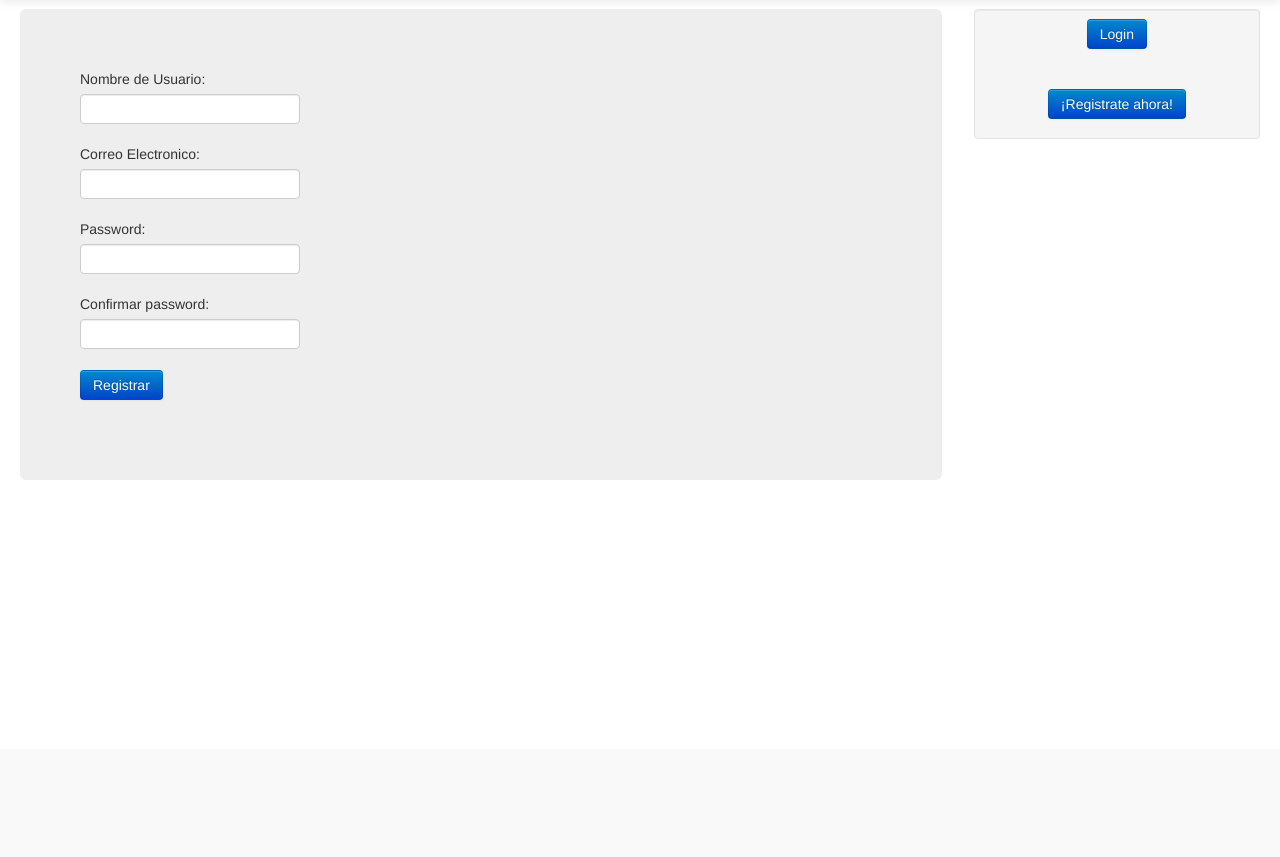
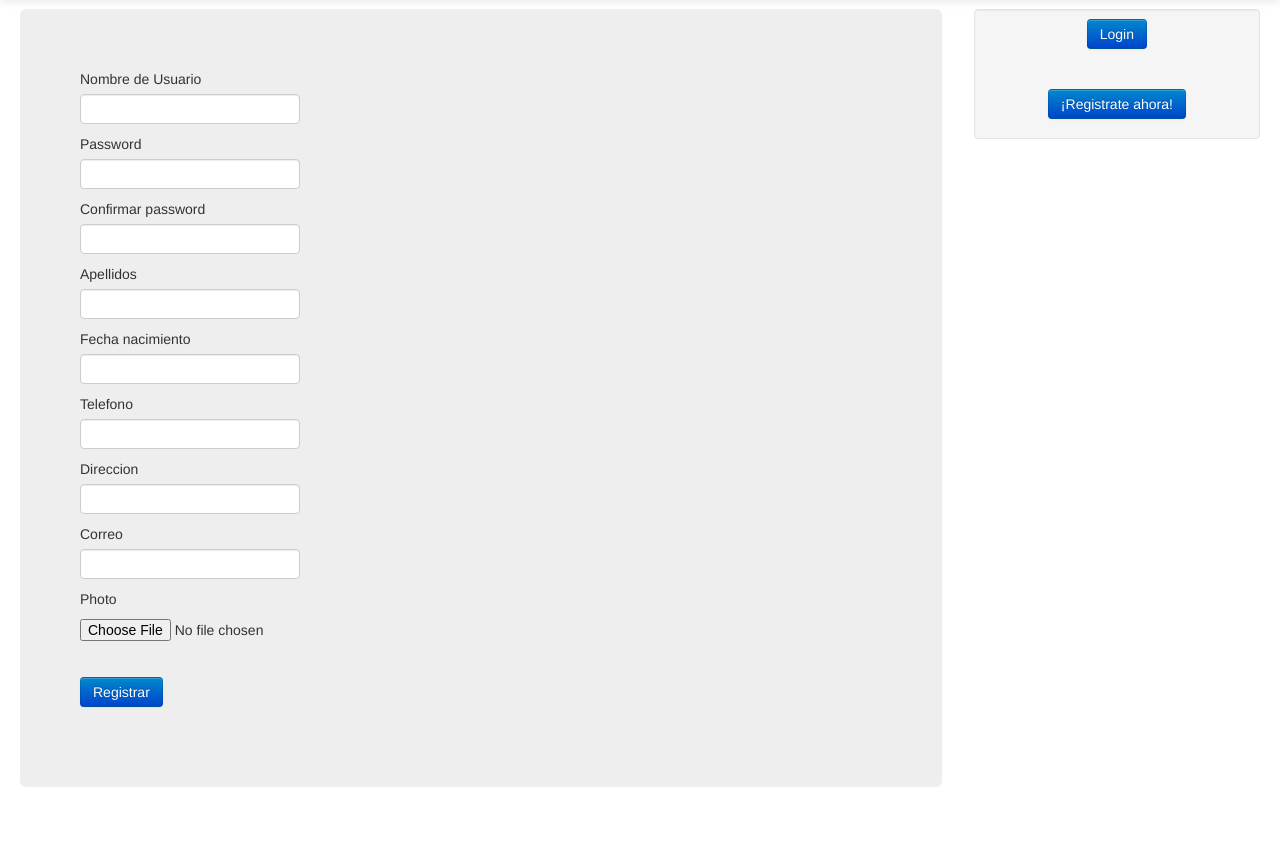
Before and after one commit to noeliacalga/Proyecto, a Django app: page /registro/ in a window 1280 px wide. Shown: the part 51-908 px from the top of the page. Before the commit the page ends 453 px from the top, so only its background shows below. Run offline with Django 3.2, Linux system fonts and the light colour scheme; some libraries are stand-ins or nearby versions.

Commit message:
modificando registro

```diff
--- a/agenda/apps/home/forms.py
+++ b/agenda/apps/home/forms.py
@@ -10,8 +10,7 @@ class LoginForm(forms.Form):
 	password=forms.CharField(widget=forms.PasswordInput(render_value=False))
 
 class RegisterForm(forms.Form):
-	class Meta:
-		model= userProfile
+
 	username = forms.CharField(label="Nombre de Usuario",widget=forms.TextInput())
 	email    = forms.EmailField(label="Correo Electronico",widget=forms.TextInput())
 	password_one = forms.CharField(label="Password",widget=forms.PasswordInput(render_value=False))
--- a/agenda/apps/home/models.py
+++ b/agenda/apps/home/models.py
@@ -12,9 +12,10 @@ class userProfile(models.Model):
 	telefono	= models.CharField(max_length=9)
 	direccion	= models.CharField(max_length=200)
 	correo		= models.CharField(max_length=200)
-	photo = models.ImageField(upload_to=url)
+	photo = models.ImageField(upload_to=url,null=True, blank=True)
 
 	USERNAME_FIELD = 'nombre'
 	def __unicode__(self):
 		return self.user.username
+
 # Create your models here.
--- a/agenda/apps/home/views.py
+++ b/agenda/apps/home/views.py
@@ -12,9 +12,7 @@ from django.contrib.auth.decorators import login_required
 import json as simplejson
 
 def index_view(request):
-	user=request.user
-	perfil=userProfile.objects.get(user=user)
-	ctx = {'perfil':perfil, 'user':request.user}
+
 	return render_to_response('home/index.html',context_instance=RequestContext(request))
 
 @login_required
@@ -60,9 +58,7 @@ def singleContacto_view(request, id_cont):
 
 @login_required
 def perfil_view(request,id_cont):
-
 	usuario = User.objects.get(id=id_cont)
-
 	perf= userProfile.objects.get(id=id_cont)
 	ctx={'perfil':perf, 'usuario_2':usuario}
 	return render_to_response('home/perfil.html',ctx,context_instance=RequestContext(request))
@@ -95,19 +91,35 @@ def logout_view(request):
 	return HttpResponseRedirect('/')
 
 def register_view(request):
-	form = RegisterForm()
+	form = RegisterForm(prefix='form')
+	form2 = userProfileForm(prefix='form2')
+	perfil = userProfile()
 	if request.method == "POST":
-		form = RegisterForm(request.POST)
-		if form.is_valid():
+		form = RegisterForm(request.POST, prefix='form')
+		form2 = userProfileForm(request.POST, prefix='form2')
+		if form.is_valid() and form2.is_valid():
 			usuario = form.cleaned_data['username']
-			email = form.cleaned_data['email']
 			password_one = form.cleaned_data['password_one']
 			password_two = form.cleaned_data['password_two']
-			u = User.objects.create_user(username=usuario,email=email,password=password_one)
+			perfil.apellidos = form2.cleaned_data['apellidos']
+			perfil.fecha_nacimiento = form2.cleaned_data['fecha_nacimiento']
+			perfil.telefono = form2.cleaned_data['telefono']
+			perfil.direccion = form2.cleaned_data['direccion']
+			perfil.correo = form2.cleaned_data['correo']
+			perfil.photo = form2.cleaned_data['photo']
+			perfil.nombre = usuario
+			u = User.objects.create_user(username=usuario,password=password_one)
 			u.save() # Guardar el objeto
+			perfil.user=u
+			perfil.save()
+			print "correcto"
 			return render_to_response('home/thanks_register.html',context_instance=RequestContext(request))
 		else:
-			ctx = {'form':form}
+			ctx = {'form':form , 'form2':form2}
+			print "error"
+			print(form.errors)
+			print(form2.errors)
 			return 	render_to_response('home/register.html',ctx,context_instance=RequestContext(request))
-	ctx = {'form':form}
+	ctx = {'form':form,'form2':form2}
+	print "error2"
 	return render_to_response('home/register.html',ctx,context_instance=RequestContext(request))
--- a/agenda/templates/contactos/editperfil.html
+++ b/agenda/templates/contactos/editperfil.html
@@ -1,4 +1,5 @@
 {% extends 'base.html' %}
+{% load static %}
 {% block title %} Edita tu perfil {% endblock %}
 {% block content %}
 <div class="row">
@@ -18,7 +19,7 @@
 		<label for="{{ form.correo.auto_id }}">{{form.correo.label}}</label>
 		{{form.correo}} <br>
 		<p>Imagen</p>
-		<img src="{% get_media_prefix %}{{ perfil.imagen }}" width="200px" height="200px"> <br> <br>
+				<img src="{% get_media_prefix %}{{ perfil.photo }}" width="200px" height="200px"> <br> <br>
 
 		<input type="file" id="{{ form.nombre.auto_id }}" name="imagen"> <br> <br>
 
--- a/agenda/templates/home/register.html
+++ b/agenda/templates/home/register.html
@@ -3,7 +3,28 @@
 {% block content %}
 <form action="." method="POST">
 	{% csrf_token %}
-	{{ form.as_p }}
+	{% csrf_token %}
+	<label for="{{ form.username.auto_id }}">{{form.username.label}}</label>
+		{{form.username}} <br>
+		<label for="{{ form.password_one.auto_id }}">{{form.password_one.label}}</label>
+		{{form.password_one}} <br>
+		<label for="{{ form.password_two.auto_id }}">{{form.password_two.label}}</label>
+		{{form.password_two}} <br>
+		<label for="{{ form2.apellidos.auto_id }}">{{form2.apellidos.label}}</label>
+		{{form2.apellidos}} <br>
+		<label for="{{ form2.fecha_nacimiento.auto_id }}">{{form2.fecha_nacimiento.label}}</label>
+		{{form2.fecha_nacimiento}} <br>
+		<label for="{{ form2.telefono.auto_id }}">{{form2.telefono.label}}</label>
+		{{form2.telefono}} <br>
+		<label for="{{ form2.direccion.auto_id }}">{{form2.direccion.label}}</label>
+		{{form2.direccion}} <br>
+		<label for="{{ form2.correo.auto_id }}">{{form2.correo.label}}</label>
+		{{form2.correo}} <br>
+		<label for="{{ form2.photo.auto_id }}">{{form2.photo.label}}</label>
+		{{form2.photo}} <br>
+
+	<br>
+
 	<button class="btn btn-primary" type="submit"> Registrar </button>
 </form>
 
--- a/agenda/templates/home/thanks_register.html
+++ b/agenda/templates/home/thanks_register.html
@@ -1,6 +1,7 @@
 {% extends "base.html" %}
 {% block title %} Registro {% endblock %}
 {% block content %}
+
 <h2> Gracias por registrarte!!! </h2>
 <br>
 <a href="/login/" class="btn btn-primary"> Iniciar Sesion </a>
```
Also changed, not shown: agenda/media/MultimediaData/Contacto/Mercedes/3.png (added), agenda/media/MultimediaData/Contacto/Samuel/3.png (added), agenda/media/MultimediaData/Users/noelia/alaska_ObafBfa.png (added), agenda/media/MultimediaData/Users/noelia/alaska_YNuz22O.png (added), agenda/media/MultimediaData/Users/noelia/alaska_cl70jmg.png (added), agenda/media/MultimediaData/Users/noelia/alaska_l41TGvd.png (added), agenda/media/MultimediaData/Users/noelia/alaska_sHhAdqL.png (added), db.sqlite3, 4 other files.
